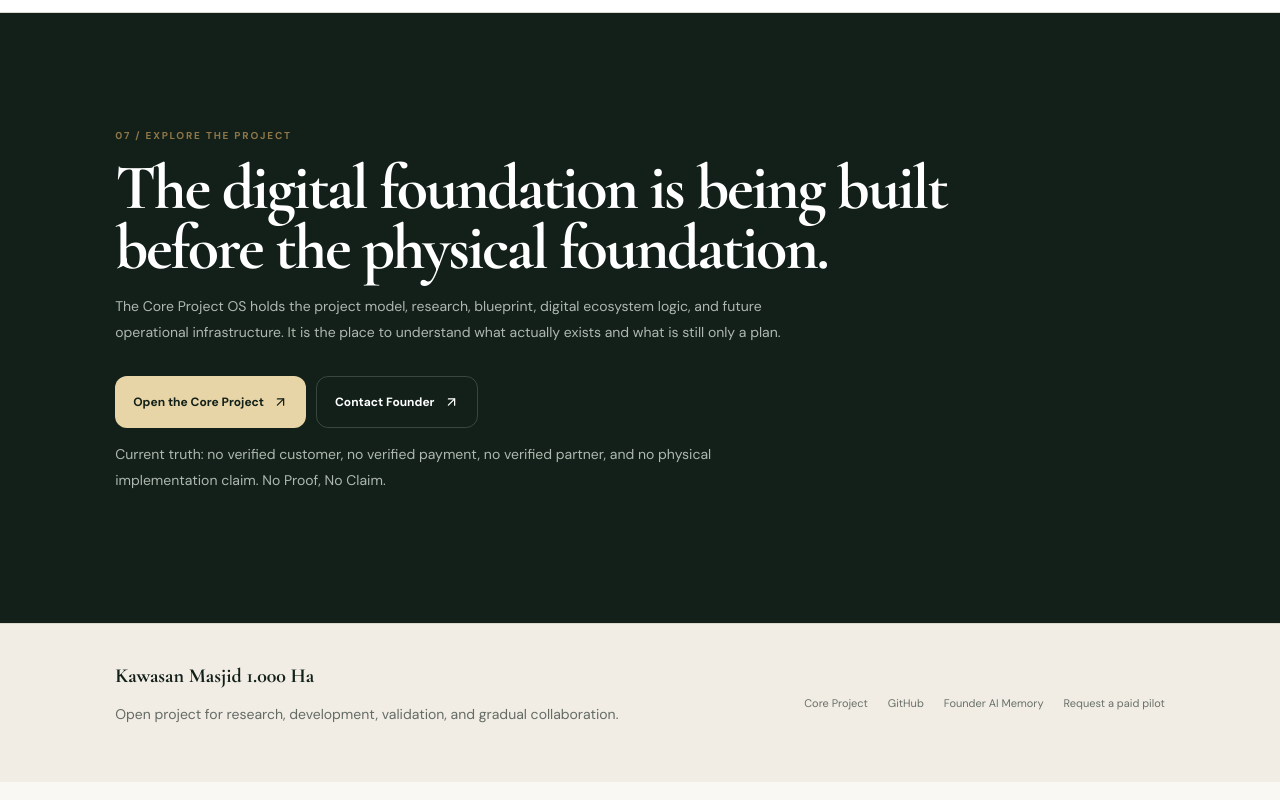
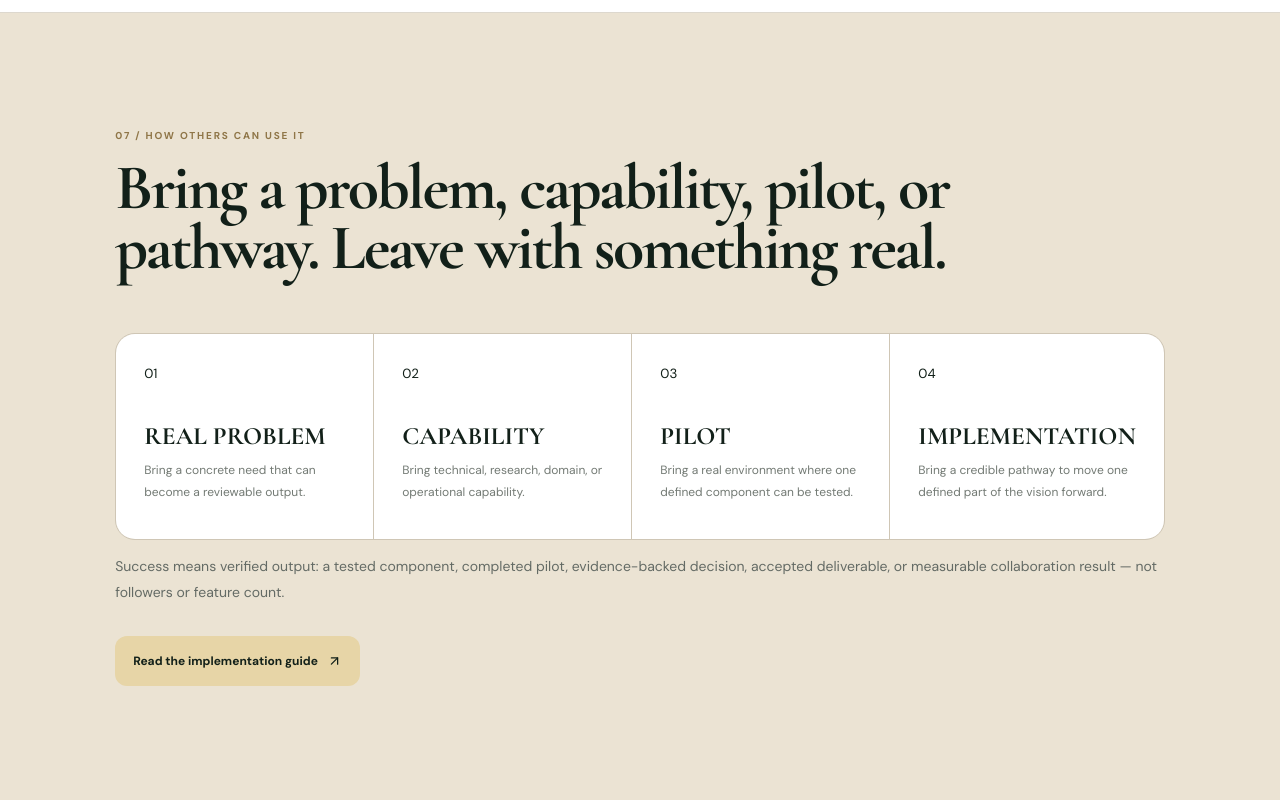
Before and after one commit to rllibo833-sudo/Landing-page-prototype, a React (Vite) app: page / in a window 1280 px wide. Shown: the part 5220-6020 px from the top of the page. Built offline with nearby package versions, Linux system fonts and the light colour scheme.

Commit message:
Add public implementation pathway section

```diff
--- a/src/main.jsx
+++ b/src/main.jsx
@@ -123,8 +123,25 @@ function App(){
     <p className="inbound-note">{t('No verified partner or customer is claimed today. This gateway exists to make the right inbound opportunity easier to recognize and qualify.','Belum ada partner atau pelanggan terverifikasi yang diklaim saat ini. Gerbang ini dibuat agar peluang inbound yang tepat lebih mudah dikenali dan dikualifikasi.')}</p>
    </section>
 
+   <section id="implementation" className="cream">
+    <label>07 / {t('HOW OTHERS CAN USE IT','CARA ORANG LAIN MENGGUNAKANNYA')}</label>
+    <h2>{t('Bring a problem, capability, pilot, or pathway. Leave with something real.','Bawa masalah, kemampuan, pilot, atau jalur implementasi. Tinggalkan hasil yang nyata.')}</h2>
+    <div className="pillars">
+      {[
+        ['01','REAL PROBLEM','Bring a concrete need that can become a reviewable output.'],
+        ['02','CAPABILITY','Bring technical, research, domain, or operational capability.'],
+        ['03','PILOT','Bring a real environment where one defined component can be tested.'],
+        ['04','IMPLEMENTATION','Bring a credible pathway to move one defined part of the vision forward.']
+      ].map(([n,a,b])=><article key={n}><small>{n}</small><h3>{t(a,a==='REAL PROBLEM'?'MASALAH NYATA':a==='CAPABILITY'?'KEMAMPUAN':'')}</h3><p>{b}</p></article>)}
+    </div>
+    <p className="inbound-note">{t('Success means verified output: a tested component, completed pilot, evidence-backed decision, accepted deliverable, or measurable collaboration result — not followers or feature count.','Keberhasilan berarti output yang terverifikasi: komponen teruji, pilot selesai, keputusan berbasis bukti, deliverable diterima, atau hasil kolaborasi yang terukur — bukan jumlah follower atau fitur.')}</p>
+    <div className="actions">
+      <a className="primary" href="https://github.com/rllibo833-sudo/kawasan-masjid-1000ha/blob/main/docs/HOW_TO_USE_AND_IMPLEMENT.md" target="_blank" rel="noreferrer">{t('Read the implementation guide','Baca panduan implementasi')} <ArrowUpRight/></a>
+    </div>
+   </section>
+
    <section id="explore" className="dark">
-    <label>07 / {t('EXPLORE THE PROJECT','JELAJAHI PROJECT')}</label>
+    <label>08 / {t('EXPLORE THE PROJECT','JELAJAHI PROJECT')}</label>
     <h2>{t('The digital foundation is being built before the physical foundation.','Fondasi digital dibangun sebelum fondasi fisik.')}</h2>
     <p>{t('The Core Project OS holds the project model, research, blueprint, digital ecosystem logic, and future operational infrastructure. It is the place to understand what actually exists and what is still only a plan.','Core Project OS menyimpan model proyek, riset, blueprint, logika ekosistem digital, dan infrastruktur operasional masa depan. Di sanalah kondisi nyata dan hal yang masih berupa rencana dapat dibedakan.')}</p>
     <div className="actions">
```
